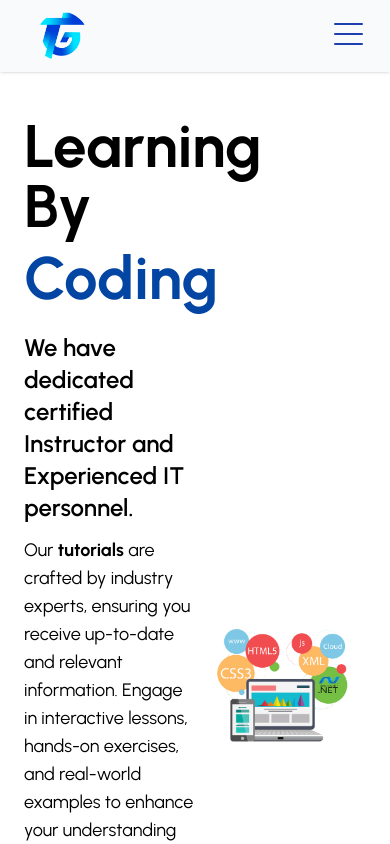
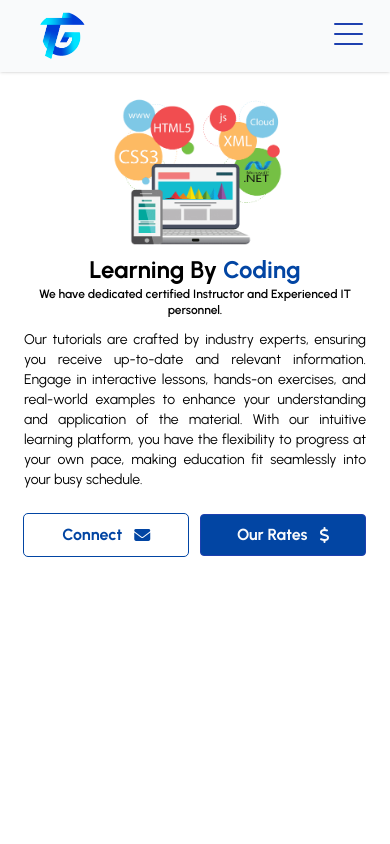
Before and after one commit to jltdev15/tg-website-2024, a Vue app: page /learn in a window 390 px wide. Shown: the top 844 px of the page. Built offline with nearby package versions, Linux system fonts and the light colour scheme.

Commit message:
fix mobile view

```diff
--- a/src/App.vue
+++ b/src/App.vue
@@ -2,10 +2,11 @@
   <navigation></navigation>
   <router-view>
   </router-view>
+  <!-- <footer-view></footer-view> -->
 </template>
 <script setup>
 import Navigation from './components/Navigation.vue';
-
+import FooterView from './components/FooterView.vue';
 
 
 </script>
--- a/src/ServicesContent/LearWithUs.vue
+++ b/src/ServicesContent/LearWithUs.vue
@@ -1,43 +1,51 @@
 <template>
   <section class="py-20">
-    <div class="flex flex-row-reverse items-center justify-between p-6">
-      <div class="w-3/6">
-        <img class="w-5/6 mx-auto 2xl:w-7/12" src="../assets/images/learn-with-us.png" alt="" />
-      </div>
-      <div class="w-3/6">
-        <h2 class="block py-3 text-6xl font-bold">
-          Learning By <span class="block py-3 text-[#0245A3]">Coding</span>
+    <div
+      class="flex flex-col-reverse items-center justify-between p-3 sm:p-6 sm:flex-row"
+    >
+      <div class="text-center sm:w-3/6">
+        <h2 class="block text-2xl font-bold sm:text-left sm:py-3 sm:text-6xl">
+          Learning By<span class="sm:block sm:py-3 text-[#0245A3]">
+            Coding</span
+          >
         </h2>
-        <p class="text-2xl font-semibold">
+        <p class="text-xs font-semibold sm:text-left sm:text-2xl">
           We have dedicated certified Instructor and Experienced IT personnel.
         </p>
-        <p class="py-3 text-lg">
-          Our <strong>tutorials</strong> are crafted by industry experts, ensuring you receive
+        <p class="px-3 py-3 text-sm text-justify sm:text-lg">
+          Our tutorials are crafted by industry experts, ensuring you receive
           up-to-date and relevant information. Engage in interactive lessons,
           hands-on exercises, and real-world examples to enhance your
           understanding and application of the material. With our intuitive
           learning platform, you have the flexibility to progress at your own
           pace, making education fit seamlessly into your busy schedule.
         </p>
-        <div class="flex gap-5 pt-6">
+        <div class="flex gap-3 px-3 py-3 r sm:pt-6 sm:gap-5 sm:flex-row">
           <button
-            class="flex capitalize items-center gap-3 py-3 px-6 outline outline-offset-1 outline-1  text-lg active:shadow-md transition-all font-bold text-[#0245A3] hover:text-[#0245a3b6]"
+            class="flex w-3/6 text-base rounded justify-center capitalize items-center gap-3 px-3 sm:px-6 outline outline-offset-0 outline-1 sm:text-lg active:shadow-md transition-all font-bold text-[#0245A3] hover:text-[#0245a3b6]"
           >
-            Free consultation
+            Connect
             <i
-              class="text-2xl transition-all duration-150 fa-solid fa-envelope"
+              class="transition-all duration-150 sm:text-2xl fa-solid fa-envelope"
             ></i>
           </button>
           <button
-            class="flex capitalize items-center bg-[#0245A3] hover:bg-[rgba(2,69,163,0.8)] gap-3 py-3 px-6 text-lg  active:shadow-md transition-all font-bold text-gray-50 "
+            class="flex w-3/6 capitalize rounded border border-blue-800 text-base py-2 justify-center items-center bg-[#0245A3] outline-blue-800 outline-offset-1 outline-2 hover:bg-[rgba(2,69,163,0.8)] gap-3 px-6 sm:text-lg active:shadow-md transition-all font-bold text-gray-50"
           >
-            Check our programs
+            Our rates
             <i
-              class="text-2xl transition-all duration-150 fa-solid fa-arrow-right-long"
+              class="transition-all duration-150 sm:text-2xl fa-solid fa-dollar-sign"
             ></i>
           </button>
         </div>
       </div>
+      <div>
+        <img
+          class="w-3/6 mx-auto sm:w-4/6"
+          src="../assets/images/learn-with-us.png"
+          alt=""
+        />
+      </div>
     </div>
   </section>
 </template>
--- a/src/ServicesContent/MobileApp.vue
+++ b/src/ServicesContent/MobileApp.vue
@@ -1,5 +1,5 @@
 <template>
-  <section class="sm:py-20">
+  <section class="py-20">
     <div class="flex flex-col items-center justify-between p-3 sm:p-6 sm:flex-row-reverse">
       <div class="sm:w-3/6">
         <img
@@ -9,13 +9,13 @@
         />
       </div>
       <div class="text-center sm:w-3/6">
-        <h2 class="block font-bold sm:text-left sm:text-6xl">
+        <h2 class="block text-2xl font-bold sm:text-left sm:py-3 sm:text-6xl">
           Mobile App<span class="sm:block sm:py-3 text-[#0245A3]"> Development</span>
         </h2>
         <p class="text-xs font-semibold sm:text-left sm:text-2xl ">
           We have dedicated development Team
         </p>
-        <p class="py-3 text-xs text-justify sm:text-lg">
+        <p class="px-3 py-3 text-sm text-justify sm:text-lg">
           Accelerate your business growth with cutting-edge mobile development
           solutions. Our expert team crafts high-performance, user-friendly
           mobile apps tailored to your unique business needs. From intuitive
@@ -25,21 +25,21 @@
           competitive market by harnessing the power of mobile technology to
           connect, engage, and thrive in the palm of your customers' hands.
         </p>
-        <div class="flex flex-col-reverse gap-3 sm:pt-6 sm:gap-5 sm:flex-row">
+        <div class="flex gap-3 px-3 py-3 r sm:pt-6 sm:gap-5 sm:flex-row">
           <button
-            class="flex capitalize text-base justify-center items-center gap-3 py-3 px-6 outline outline-offset-1 outline-1  sm:text-lg active:shadow-md transition-all font-bold text-[#0245A3] hover:text-[#0245a3b6]"
+            class="flex w-3/6  text-base  rounded justify-center capitalize items-center gap-3  px-3 sm:px-6  outline outline-offset-0 outline-1  sm:text-lg active:shadow-md transition-all font-bold text-[#0245A3] hover:text-[#0245a3b6]"
           >
-            Free consultation
+            Connect
             <i
               class="transition-all duration-150 sm:text-2xl fa-solid fa-envelope"
             ></i>
           </button>
           <button
-            class="flex text-base border justify-center border-blue-800 capitalize items-center bg-[#0245A3] hover:bg-[rgba(2,69,163,0.8)] gap-3 py-3 px-6 sm:text-lg  active:shadow-md transition-all font-bold text-gray-50 "
+            class="flex w-3/6 capitalize rounded border border-blue-800 text-base py-2  justify-center items-center bg-[#0245A3] outline-blue-800 outline-offset-1   outline-2 hover:bg-[rgba(2,69,163,0.8)] gap-3  px-6 sm:text-lg  active:shadow-md transition-all font-bold text-gray-50 "
           >
-            our rates
+             Our rates
             <i
-              class="text-base transition-all duration-150 sm:text-2xl fa-solid fa-dollar-sign"
+              class="transition-all duration-150 sm:text-2xl fa-solid fa-dollar-sign"
             ></i>
           </button>
         </div>
--- a/src/ServicesContent/PcBuild.vue
+++ b/src/ServicesContent/PcBuild.vue
@@ -1,17 +1,18 @@
 <template>
   <section class="py-20">
-    <div class="flex flex-row-reverse items-center justify-between p-6">
-      <div class="w-3/6">
-        <img class="w-7/12 mx-auto" src="../assets/images/pc-build.png" alt="" />
-      </div>
-      <div class="w-3/6">
-        <h2 class="block py-3 text-6xl font-bold">
-          PC Building <span class="block py-3 text-[#0245A3]">and Repair</span>
+    <div
+      class="flex flex-col-reverse items-center justify-between p-3 sm:p-6 sm:flex-row"
+    >
+      <div class="text-center sm:w-3/6">
+        <h2 class="block text-2xl font-bold sm:text-left sm:py-3 sm:text-6xl">
+          PC Building<span class="sm:block sm:py-3 text-[#0245A3]">
+            and Repair</span
+          >
         </h2>
-        <p class="text-2xl font-semibold">
-          We have dedicated certified Technician for PC Building.
+        <p class="text-xs font-semibold sm:text-left sm:text-2xl">
+          We have dedicated development Team
         </p>
-        <p class="py-3 text-lg">
+        <p class="px-3 py-3 text-sm text-justify sm:text-lg">
           Unlock peak performance and reliability with our expert PC building
           and repair services for businesses. From custom-built workstations
           tailored to your specific needs to swift and efficient troubleshooting
@@ -20,25 +21,32 @@
           comprehensive solutions, providing businesses with the IT support they
           need to thrive in today's dynamic digital landscape.
         </p>
-        <div class="flex gap-5 pt-6">
+        <div class="flex gap-3 px-3 py-3 r sm:pt-6 sm:gap-5 sm:flex-row">
           <button
-            class="flex capitalize items-center gap-3 py-3 px-6 outline outline-offset-1 outline-1 text-lg active:shadow-md transition-all font-bold text-[#0245A3] hover:text-[#0245a3b6]"
+            class="flex w-3/6 text-base rounded justify-center capitalize items-center gap-3 px-3 sm:px-6 outline outline-offset-0 outline-1 sm:text-lg active:shadow-md transition-all font-bold text-[#0245A3] hover:text-[#0245a3b6]"
           >
-            Free consultation
+            Connect
             <i
-              class="text-2xl transition-all duration-150 fa-solid fa-envelope"
+              class="transition-all duration-150 sm:text-2xl fa-solid fa-envelope"
             ></i>
           </button>
           <button
-            class="flex capitalize items-center bg-[#0245A3] hover:bg-[rgba(2,69,163,0.8)] gap-3 py-3 px-6 text-lg active:shadow-md transition-all font-bold text-gray-50"
+            class="flex w-3/6 capitalize rounded border border-blue-800 text-base py-2 justify-center items-center bg-[#0245A3] outline-blue-800 outline-offset-1 outline-2 hover:bg-[rgba(2,69,163,0.8)] gap-3 px-6 sm:text-lg active:shadow-md transition-all font-bold text-gray-50"
           >
-            Check our PC builds
+            Our rates
             <i
-              class="text-2xl transition-all duration-150 fa-solid fa-arrow-right-long"
+              class="transition-all duration-150 sm:text-2xl fa-solid fa-dollar-sign"
             ></i>
           </button>
         </div>
       </div>
+      <div>
+        <img
+          class="w-3/6 mx-auto sm:w-4/6"
+          src="../assets/images/pc-build.webp"
+          alt=""
+        />
+      </div>
     </div>
   </section>
 </template>
--- a/src/ServicesContent/SoftwareView.vue
+++ b/src/ServicesContent/SoftwareView.vue
@@ -1,14 +1,14 @@
 <template>
   <section class="py-20">
     <div class="flex flex-col-reverse items-center justify-between p-3 sm:p-6 sm:flex-row">
-      <div class="text-center sm:w-3/6">
-        <h2 class="block font-bold sm:text-left sm:py-3 sm:text-6xl">
-          Software<span class="sm:block sm:py-3 text-[#0245A3]"> Development</span>
+      <div class="text-center sm:w-full">
+        <h2 class="block text-2xl font-bold sm:text-left sm:py-3 md:text-6xl">
+          Software<span class="md:block sm:py-3 text-[#0245A3]"> Development</span>
         </h2>
-        <p class="text-xs font-semibold sm:text-left sm:text-2xl">
+        <p class="text-xs font-semibold sm:text-left md:text-2xl">
           We have dedicated development Team
         </p>
-        <p class="py-3 text-xs text-justify sm:text-lg">
+        <p class="px-3 py-3 text-sm text-justify sm:px-1 md:text-lg">
           Our expert team employs cutting-edge technologies and agile
           methodologies to deliver scalable, reliable, and customized software
           applications that align seamlessly with your business objectives. From
@@ -16,26 +16,26 @@
           solutions not only meet but exceed your expectations, empowering your
           organization to thrive in the digital landscape.
         </p>
-        <div class="flex flex-col-reverse gap-3 py-3 r sm:pt-6 sm:gap-5 sm:flex-row">
+        <div class="flex gap-3 px-3 py-3 md:pt-6 sm:gap-5 sm:flex-row">
           <button
-            class="flex text-base py-3 justify-center capitalize items-center gap-3  px-3 sm:px-6  outline outline-offset-0 outline-1  sm:text-lg active:shadow-md transition-all font-bold text-[#0245A3] hover:text-[#0245a3b6]"
+            class="flex w-3/6  text-base sm:text-sm py-3 sm:py-2 rounded justify-center capitalize items-center gap-3  px-3 sm:px-6  outline outline-offset-0 outline-1  md:text-lg active:shadow-md transition-all font-bold text-[#0245A3] hover:text-[#0245a3b6]"
           >
-            Free consultation
+            Connect
             <i
-              class="transition-all duration-150 sm:text-2xl fa-solid fa-envelope"
+              class="transition-all duration-150 md:text-2xl fa-solid fa-envelope"
             ></i>
           </button>
           <button
-            class="flex capitalize border border-blue-800 text-base py-3  justify-center items-center bg-[#0245A3] outline-blue-800 outline-offset-1   outline-2 hover:bg-[rgba(2,69,163,0.8)] gap-3  px-6 sm:text-lg  active:shadow-md transition-all font-bold text-gray-50 "
+            class="flex w-3/6 capitalize sm:text-sm py-3 rounded border border-blue-800 text-base sm:py-2  justify-center items-center bg-[#0245A3] outline-blue-800 outline-offset-1   outline-2 hover:bg-[rgba(2,69,163,0.8)] gap-3  px-6 md:text-lg  active:shadow-md transition-all font-bold text-gray-50 "
           >
              Our rates
             <i
-              class="transition-all duration-150 sm:text-2xl fa-solid fa-dollar-sign"
+              class="transition-all duration-150 md:text-2xl fa-solid fa-dollar-sign"
             ></i>
           </button>
         </div>
       </div>
-      <div>
+      <div class="sm:w-6/12">
         <img class="w-3/6 mx-auto sm:w-4/6" src="../assets/images/js-dev.png" alt="" />
       </div>
     </div>
--- a/src/components/Navigation.vue
+++ b/src/components/Navigation.vue
@@ -37,9 +37,9 @@
     <section
       class="container flex flex-wrap items-center justify-between py-3 mx-auto md:static"
     >
-      <a href="#" class="px-6">
+      <router-link to="/" class="px-6">
         <img class="h-12 sm:h-16" src="../assets/images/tg.png" alt="" />
-      </a>
+      </router-link>
 
       <div
         :class="{ 'right-0': isNavShow, 'right-[-100%]': isNavHide }"
```
Also changed, not shown: src/components/FooterView.vue (+8 -4 lines), src/components/Services.vue (+25 -26 lines), src/views/MainView.vue (+3 -4 lines), src/assets/images/pc-build.webp (added).
